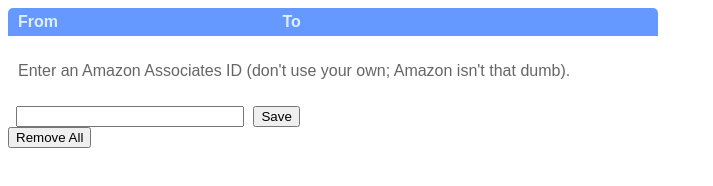
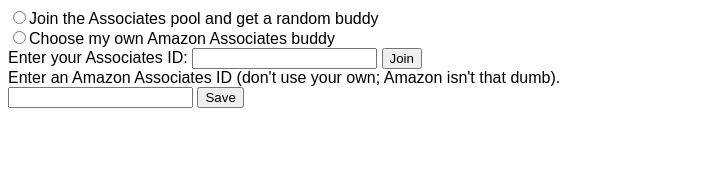
Before and after one commit to elaineo/AmazonMonetizer, a browser extension: page amzn.html in a window 1280 px wide. Shown: the whole page, without its empty margins (0-713 px from the left). Drawn offline with Linux system fonts and the light colour scheme.

Commit message:
skeleton html for chrome extension

```diff
--- a/amzn.html
+++ b/amzn.html
@@ -15,23 +15,27 @@
 			#removeAllRulesButton { margin: 10px; }
 			#new-rule, .edit-rule { margin-left: 3px; }
 			.edit-rule .seperator {padding-right: 18px;}
-			#headings { background-color: #69F; border-radius: 5px 5px 0 0; }
 		</style>
 		<script type="text/javascript" src="jquery.js"></script>
 		<script type="text/javascript" async src="amzn.js"></script>
 	</head>
 	<body>
-		<div id="headings"><span class="from">From</span><span class="seperator">&nbsp;</span><span class="to">To</span></div>
-		<p id="no-rules">Enter an Amazon Associates ID (don't use your own; Amazon isn't that dumb).</p>
-		<ul id="rules"></ul>
-		<form>
-			<div id="new-rule">
+		<input type="radio" name="mode" id="poolCheck">Join the Associates pool and get a random buddy<br>
+		<input type="radio" name="mode" id="nopoolCheck">Choose my own Amazon Associates buddy
+		<div id="pool">
+			<div class="empty">
+				Enter your Associates ID:
+				<input type="text" id="pooltag" name="tag" />
+				<input id="pooltagBtn" type="button" value="Join" name="SaveTag" />
+			</div>
+			<div class="full"></div>
+		</div>
+		<div id="nopool">
+		  <div class="empty">Enter an Amazon Associates ID (don't use your own; Amazon isn't that dumb).<br>
 				<input type="text" id="tag" name="tag" />
 				<input id="tagBtn" type="button" value="Save" name="SaveTag" />
-			</div>
-			<div>
-				<input id="resetBtn" type="button" value="Remove All" name="Reset" />
-			</div>
-		</form>
+		  </div>
+			<div class="full"></div>
+		</div>
 	</body>
 </html>
```
